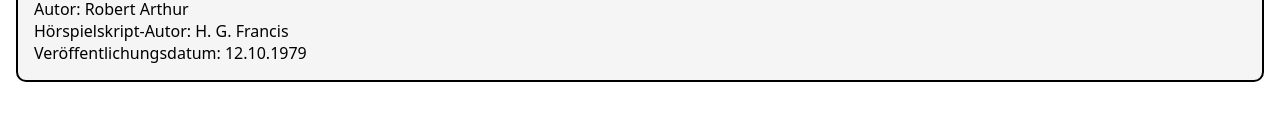
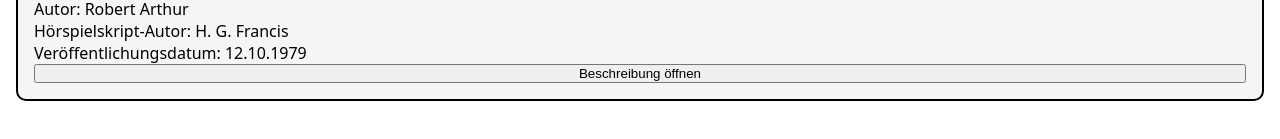
Before and after one commit to RobinWitt/capstone-project, a Next.js app: page /episodes/1 in a window 1280 px wide. Shown: the part 995-1134 px from the top of the page. Built offline with nearby package versions, Linux system fonts and the light colour scheme.

Commit message:
add description text, option to hide or show

```diff
--- a/components/EpisodeDetails/index.js
+++ b/components/EpisodeDetails/index.js
@@ -1,6 +1,7 @@
 import Image from "next/image";
 import Link from "next/link";
 import { useRouter } from "next/router";
+import { useState } from "react";
 import styled from "styled-components";
 import { ReturnIcon } from "../Icons/ReturnIcon";
 
@@ -21,13 +22,16 @@ const StyledImage = styled(Image)`
 `;
 
 export default function EpisodeDetails({ episode }) {
+  const [showDescription, setShowDescription] = useState(false);
   const router = useRouter();
   const {
     nummer,
     titel,
     autor,
     hörspielskriptautor,
+    beschreibung,
     veröffentlichungsdatum,
+    kapitel,
     links,
   } = episode;
 
@@ -49,6 +53,24 @@ export default function EpisodeDetails({ episode }) {
       <p>Autor: {autor}</p>
       <p>Hörspielskript-Autor: {hörspielskriptautor}</p>
       <p>Veröffentlichungsdatum: {newDate}</p>
+      {showDescription === true ? (
+        <>
+          <button
+            type="button"
+            onClick={() => setShowDescription(!showDescription)}
+          >
+            Beschreibung schließen
+          </button>
+          <p>{beschreibung}</p>
+        </>
+      ) : (
+        <button
+          type="button"
+          onClick={() => setShowDescription(!showDescription)}
+        >
+          Beschreibung öffnen
+        </button>
+      )}
     </StyledArticle>
   );
 }
```
